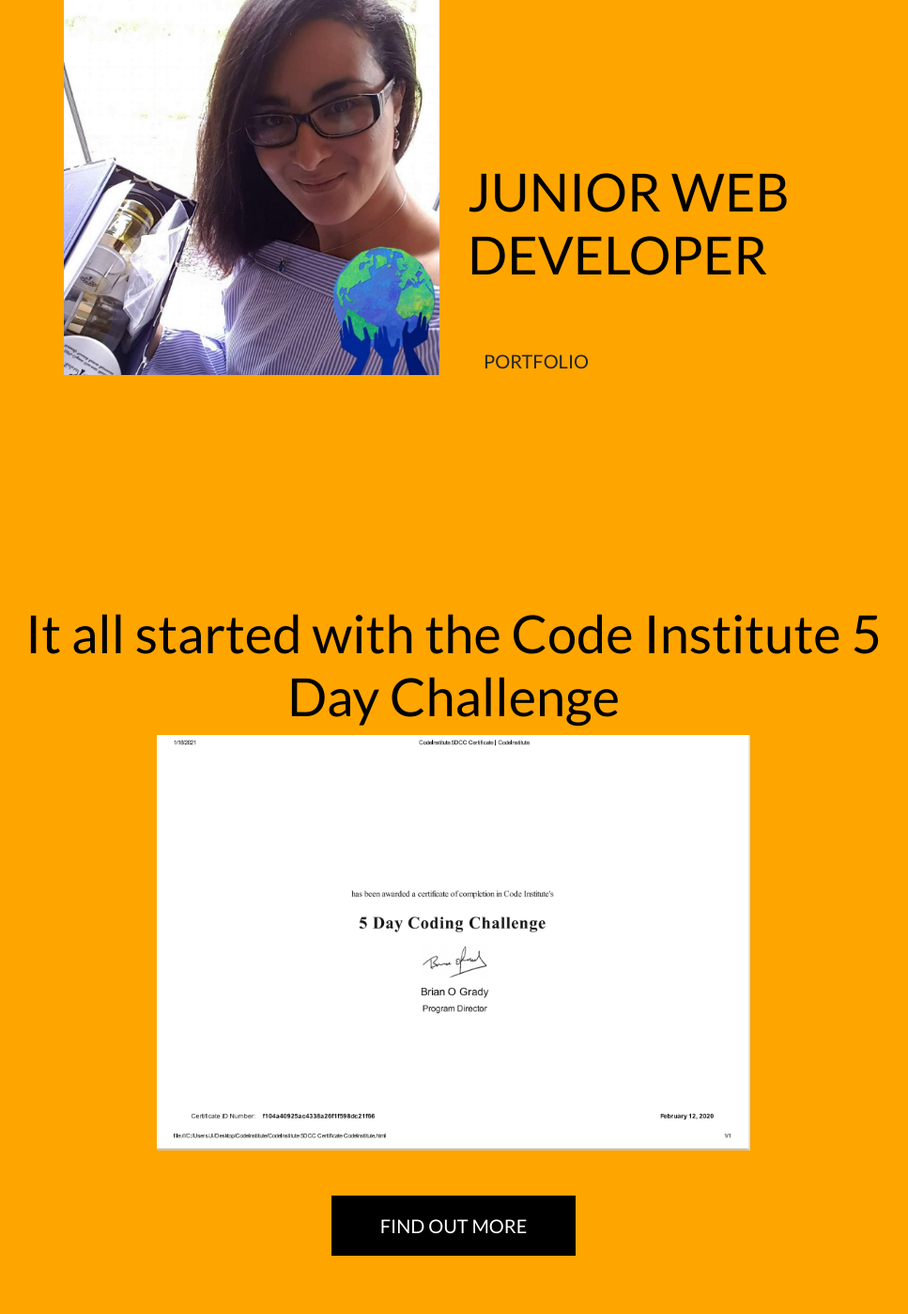
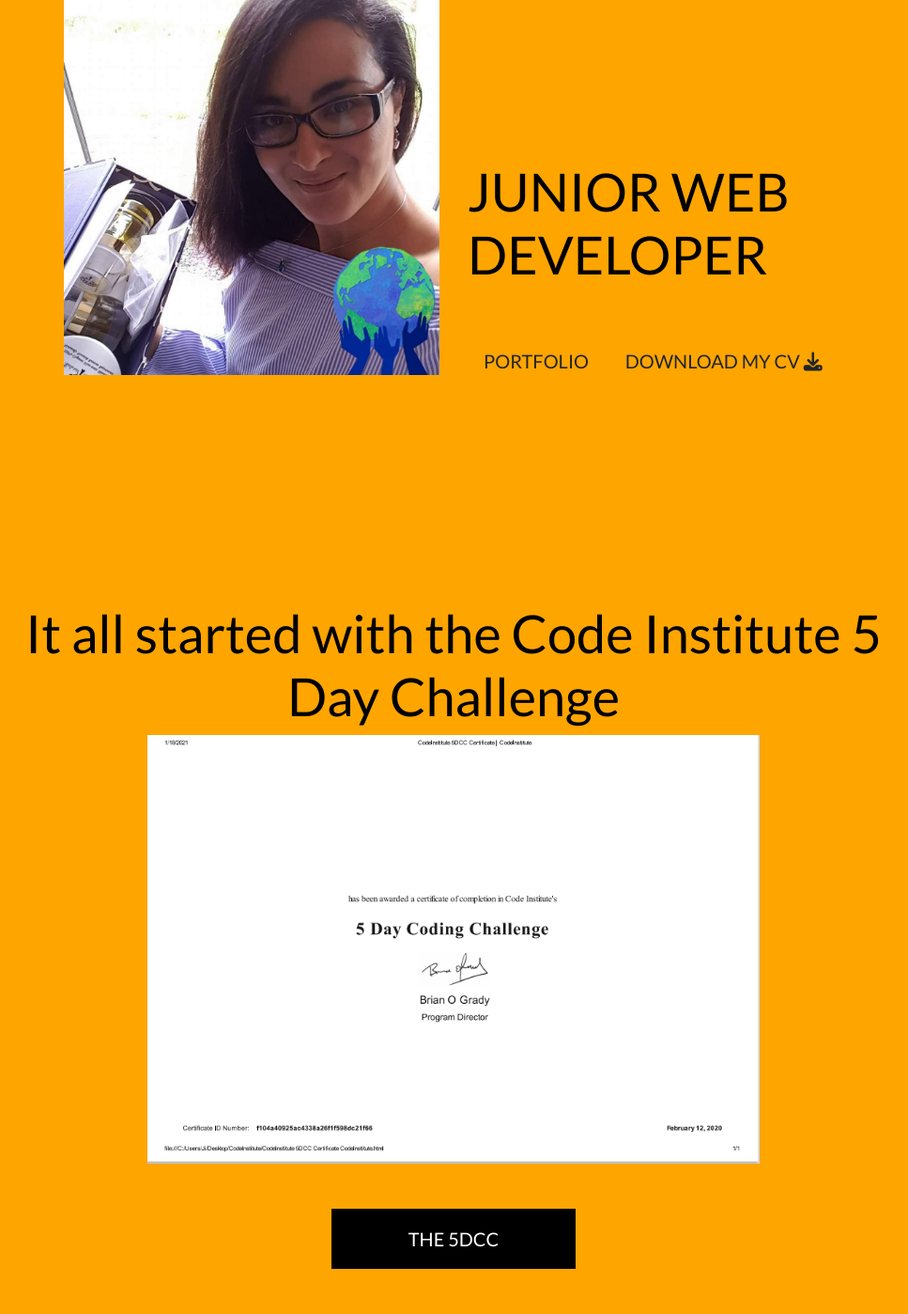
Before and after one commit to JihanePett/web-development, a Django app: page / in a window 1280 px wide. Shown: the part 165-1563 px from the top of the page at 94% size, without its empty margins (157-1124 px from the left). Before the commit the page ends 1501 px from the top, so only its background shows below. Run offline with Django 3.2, Linux system fonts and the light colour scheme; some libraries are stand-ins or nearby versions.

Commit message:
changed the cv pdf and layout of the homepage

```diff
--- a/home/templates/home/index.html
+++ b/home/templates/home/index.html
@@ -23,22 +23,27 @@
                 <div class="my-5">
                     <h4>
                         <a href="{% url 'github' %}" class="shop-now-button btn btn-lg rounded-0 text-uppercase py-3">Portfolio</a>
+                        <a href="../media/JihaneP_CV.pdf" class="shop-now-button btn btn-lg rounded-0 text-uppercase py-3" target="_blank">Download my CV
+                            <i class="fas fa-download pro-xp-dl-link" aria-hidden="true"></i>
+                        </a>
                     </h4>
                 </div>
             </div>
         </div>
+    </div>
+    <div class="container">
         <div class="row Fivedcc">
             <div class="col col-md-12 my-auto">
                 <h4 class="display-4 text-center text-black about-display-4">It all started with the Code Institute 5 Day Challenge</h4>
             </div>
-        </div>
-        <div class="col col-md-8 my-auto offset-2">
-            <img src="../media/5dcc.png" class="img-fluid" alt="5DCC cert">
-        </div>
-        <div class="my-5">
-            <h4 class="text-center">
-                <a href="https://codeinstitute.net/5-day-coding-challenge/?utm_term=&utm_campaign=&utm_source=adwords&utm_medium=ppc&hsa_net=adwords&hsa_tgt=dsa-564412108988&hsa_ad=306243272841&hsa_acc=8983321581&hsa_grp=53978589537&hsa_mt=b&hsa_cam=1421820850&hsa_kw=&hsa_ver=3&hsa_src=g&gclid=EAIaIQobChMIyPCFoeal7gIVxu7tCh1r4QiVEAAYASAAEgJRyvD_BwE&gclsrc=aw.ds" class="find-out-button btn btn-lg rounded-0 text-uppercase py-3" target="_blank">Find out more</a>
-            </h4>
+            <div class="col col-md-8 my-auto offset-2">
+                <img src="../media/5dcc.png" class="img-fluid" alt="5DCC cert">
+                <div class="my-5">
+                    <h4 class="text-center">
+                        <a href="https://codeinstitute.net/5-day-coding-challenge/?utm_term=&utm_campaign=&utm_source=adwords&utm_medium=ppc&hsa_net=adwords&hsa_tgt=dsa-564412108988&hsa_ad=306243272841&hsa_acc=8983321581&hsa_grp=53978589537&hsa_mt=b&hsa_cam=1421820850&hsa_kw=&hsa_ver=3&hsa_src=g&gclid=EAIaIQobChMIyPCFoeal7gIVxu7tCh1r4QiVEAAYASAAEgJRyvD_BwE&gclsrc=aw.ds" class="find-out-button btn btn-lg rounded-0 text-uppercase py-3">the 5DCC</a>
+                    </h4>
+                </div>
+            </div>
         </div>
     </div>
 {% endblock %}
--- a/static/css/base.css
+++ b/static/css/base.css
@@ -99,6 +99,11 @@
 
 .row.Fivedcc {
     margin-top: 5px;
+}
+
+.jumbotron-transparent {
+    background-color: transparent;
+    color: black;
 }
 
 /* -------------------------------- Homepage profile image */
```
Also changed, not shown: 1 other file.
